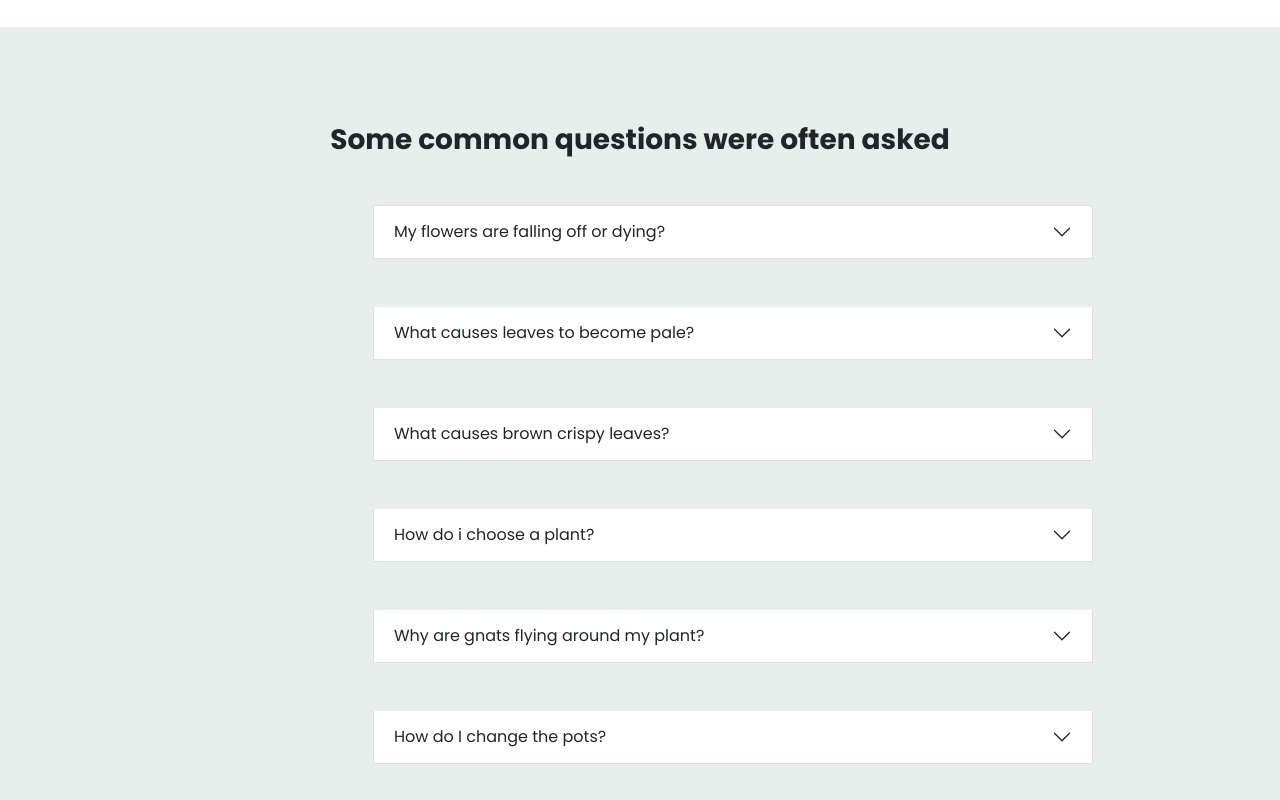
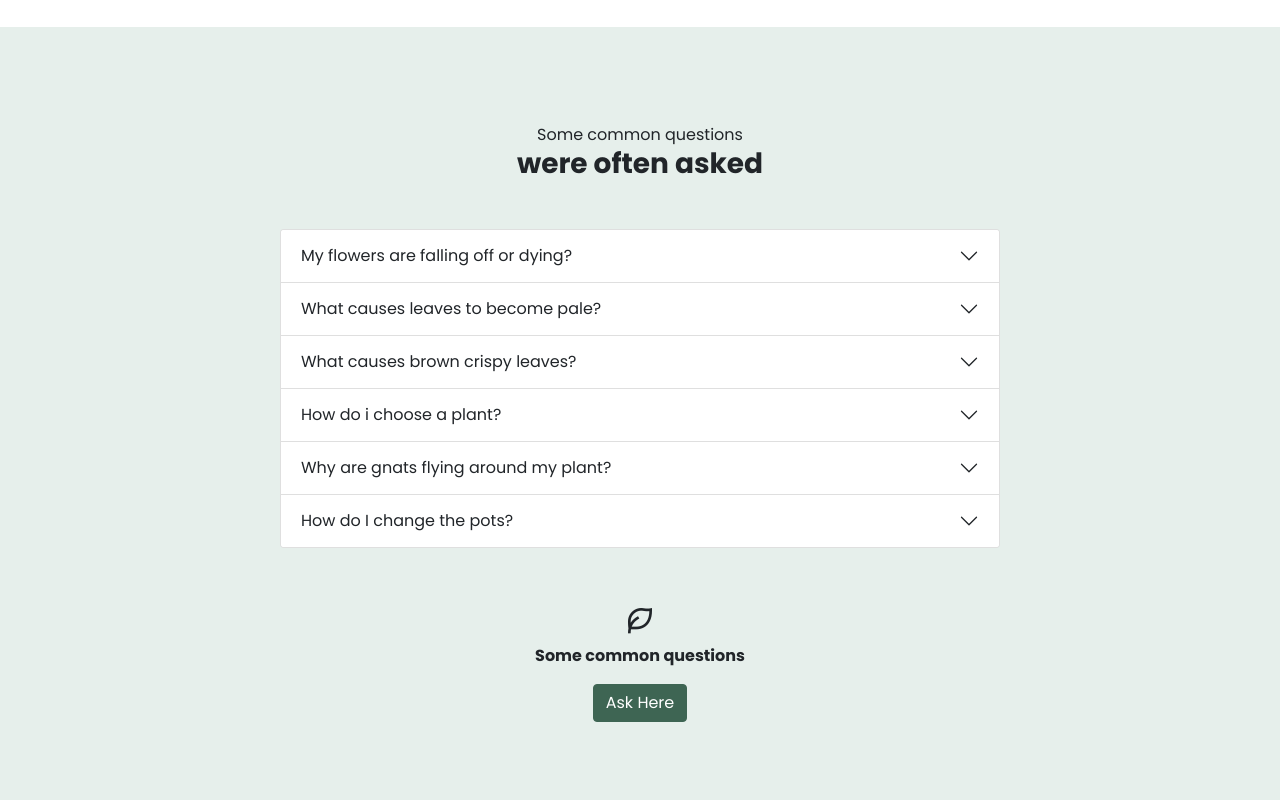
Before and after one commit to PhoneMyatPyaeSone/Plants-Website-Design, a website: page index.html in a window 1280 px wide. Shown: the part 3060-3860 px from the top of the page. Drawn offline with nearby package versions, Linux system fonts and the light colour scheme.

Commit message:
Update FAQ section

```diff
--- a/index.html
+++ b/index.html
@@ -323,14 +323,14 @@
                 <div class="row py-5 justify-content-center">
                     <div class="col-12">
                         <div class="mb-5">
-                            <h3 class="fw-bold text-center">Some common questions were often asked</h3>
+                            <span class="d-block text-center">Some common questions</span><h3 class="fw-bold text-center"> were often asked</h3>
                         </div>
                     </div>
                     <div class="col-lg-2 d-none d-lg-block"></div>
                     <div class="col-12 col-lg-8">
-                        <div class="top">
+                        <div class="top mb-5">
                             <div class="accordion w-100" id="accordionExample">
-                                <div class="accordion-item mb-5">
+                                <div class="accordion-item">
                                     <h3 class="accordion-header" id="headingOne">
                                         <button class="accordion-button collapsed" type="button" data-bs-toggle="collapse" data-bs-target="#collapseOne" aria-expanded="false" aria-controls="collapseOne">
                                             My flowers are falling off or dying?
@@ -342,7 +342,7 @@
                                         </div>
                                     </div>
                                 </div>
-                                <div class="accordion-item mb-5">
+                                <div class="accordion-item">
                                     <h3 class="accordion-header" id="headingTwo">
                                         <button class="accordion-button collapsed" type="button" data-bs-toggle="collapse" data-bs-target="#collapseTwo" aria-expanded="false" aria-controls="collapseTwo">
                                             What causes leaves to become pale?
@@ -354,7 +354,7 @@
                                         </div>
                                     </div>
                                 </div>
-                                <div class="accordion-item mb-5">
+                                <div class="accordion-item">
                                     <h3 class="accordion-header" id="headingThree">
                                         <button class="accordion-button collapsed" type="button" data-bs-toggle="collapse" data-bs-target="#collapseThree" aria-expanded="false" aria-controls="collapseThree">
                                             What causes brown crispy leaves?
@@ -366,7 +366,7 @@
                                         </div>
                                     </div>
                                 </div>
-                                <div class="accordion-item mb-5">
+                                <div class="accordion-item">
                                     <h3 class="accordion-header" id="headingFour">
                                         <button class="accordion-button collapsed" type="button" data-bs-toggle="collapse" data-bs-target="#collapseFour" aria-expanded="false" aria-controls="collapseFour">
                                             How do i choose a plant?
@@ -378,7 +378,7 @@
                                         </div>
                                     </div>
                                 </div>
-                                <div class="accordion-item mb-5">
+                                <div class="accordion-item">
                                     <h3 class="accordion-header" id="headingSix">
                                         <button class="accordion-button collapsed" type="button" data-bs-toggle="collapse" data-bs-target="#collapseSix" aria-expanded="false" aria-controls="collapseSix">
                                             Why are gnats flying around my plant?
@@ -390,7 +390,7 @@
                                         </div>
                                     </div>
                                 </div>
-                                <div class="accordion-item mb-5">
+                                <div class="accordion-item">
                                     <h3 class="accordion-header" id="headingFive">
                                         <button class="accordion-button collapsed" type="button" data-bs-toggle="collapse" data-bs-target="#collapseFive" aria-expanded="false" aria-controls="collapseFive">
                                             How do I change the pots?
@@ -405,7 +405,16 @@
                             </div>
                         </div>
                     </div>
-                    <div class="col-lg-12 d-none d-lg-block"></div>
+                    <div class="col-lg-2 d-none d-lg-block"></div>
+                    <div class="col-12 d-flex justify-content-center">
+                        <div class="ask-question text-center">
+                            <i class="ri-leaf-line" style="font-size: 2rem;"></i>
+                            <p class="fw-bold">
+                                Some common questions
+                            </p>
+                            <a href="#" class="btn btn-primary">Ask Here</a>
+                        </div>
+                    </div>
                 </div>
             </div>
         </div>
```
